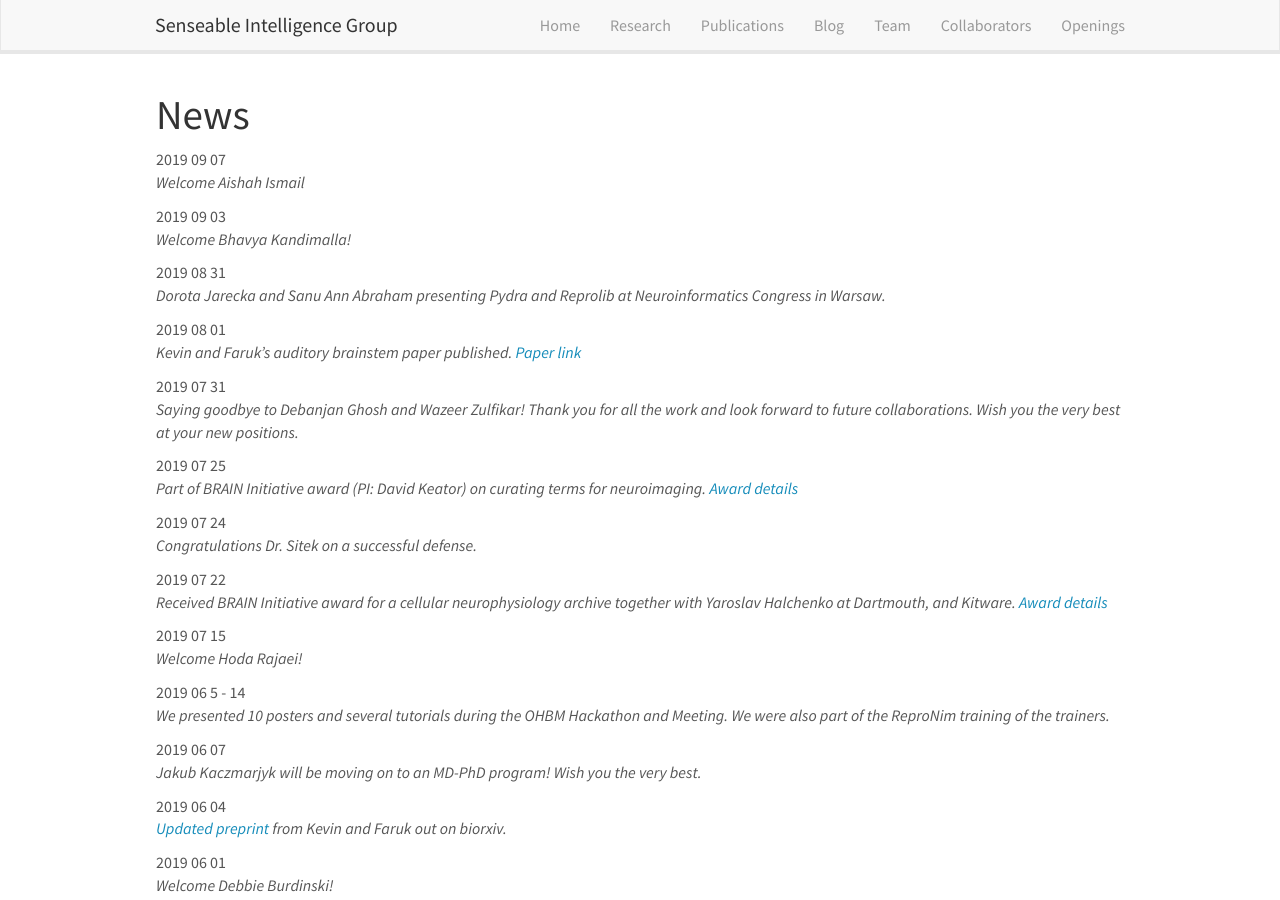
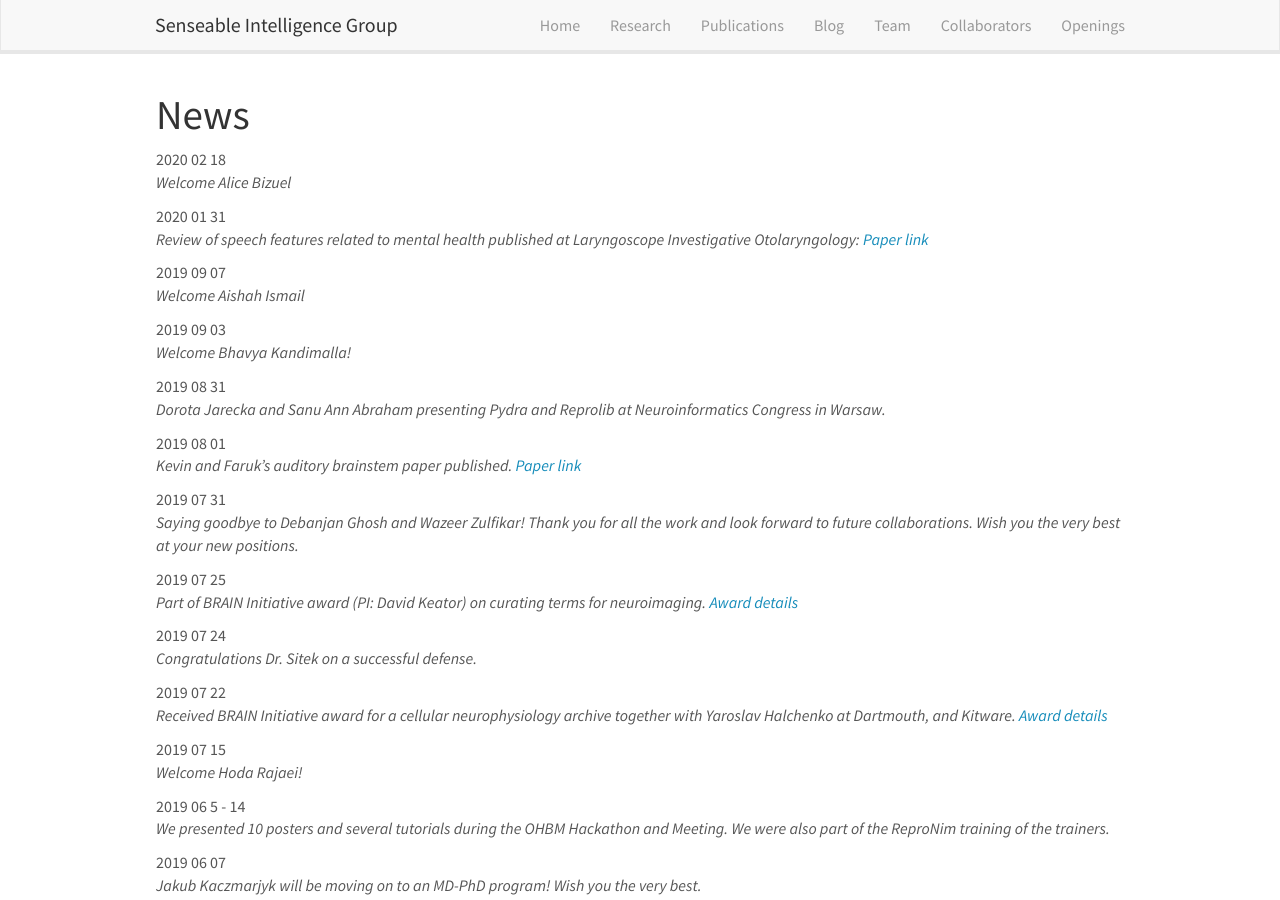
Before and after one commit to sensein/group, a Jekyll site: the page built from _pages/allnews.md, in a window 1280 px wide and 900 px high. Built offline with Jekyll 4.4.1, drawn with Linux system fonts in a browser that asks for light colours; nearby versions of some CDN libraries.

Commit message:
updated news

```diff
--- a/_data/news.yml
+++ b/_data/news.yml
@@ -1,3 +1,12 @@
+- date: 2020 02 18
+  headline: Welcome Alice Bizuel
+
+- date: 2020 01 31
+  headline: >
+    Review of speech features related to mental health published at
+    Laryngoscope Investigative Otolaryngology:
+    <a href="https://doi.org/10.1002/lio2.354">Paper link</a>
+
 - date: 2019 09 07
   headline: Welcome Aishah Ismail
 
```
